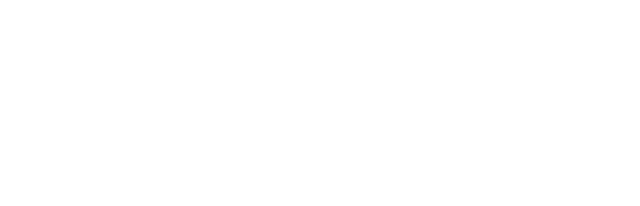
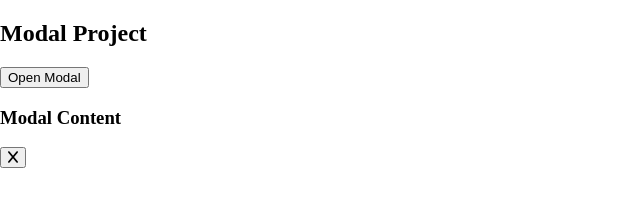
Before and after one commit to oramio-co/modal, a plain HTML site: page index.html in a window 1280 px wide. Shown: the whole page, without its empty margins (0-640 px from the left). Drawn offline with Linux system fonts and the light colour scheme.

Commit message:
add markup

```diff
--- a/index.html
+++ b/index.html
@@ -9,5 +9,26 @@
     <link rel="stylesheet" href="style.css" />
   </head>
   <body>
+    <!-- Hero -->
+    <header class="hero">
+      <section class="banner">
+        <h1> Modal Project</h1>
+        <button class="btn" id="modal-btn">
+          Open Modal
+        </button>
+      </section>
+    </header>
+    <!-- END of Hero -->
+    <!-- Modal -->
+    <section class="modal-overlay">
+      <div class="modal-container">
+        <h3>Modal Content</h3>
+      <button class="close-btn">
+        <i class="fa-solid fa-x"></i>
+      </button>
+      </div>
+    </section>
+    <!-- END of Modal -->
+    <script src="https://kit.fontawesome.com/d2f81914c9.js" crossorigin="anonymous"></script>
   </body>
 </html>
```
